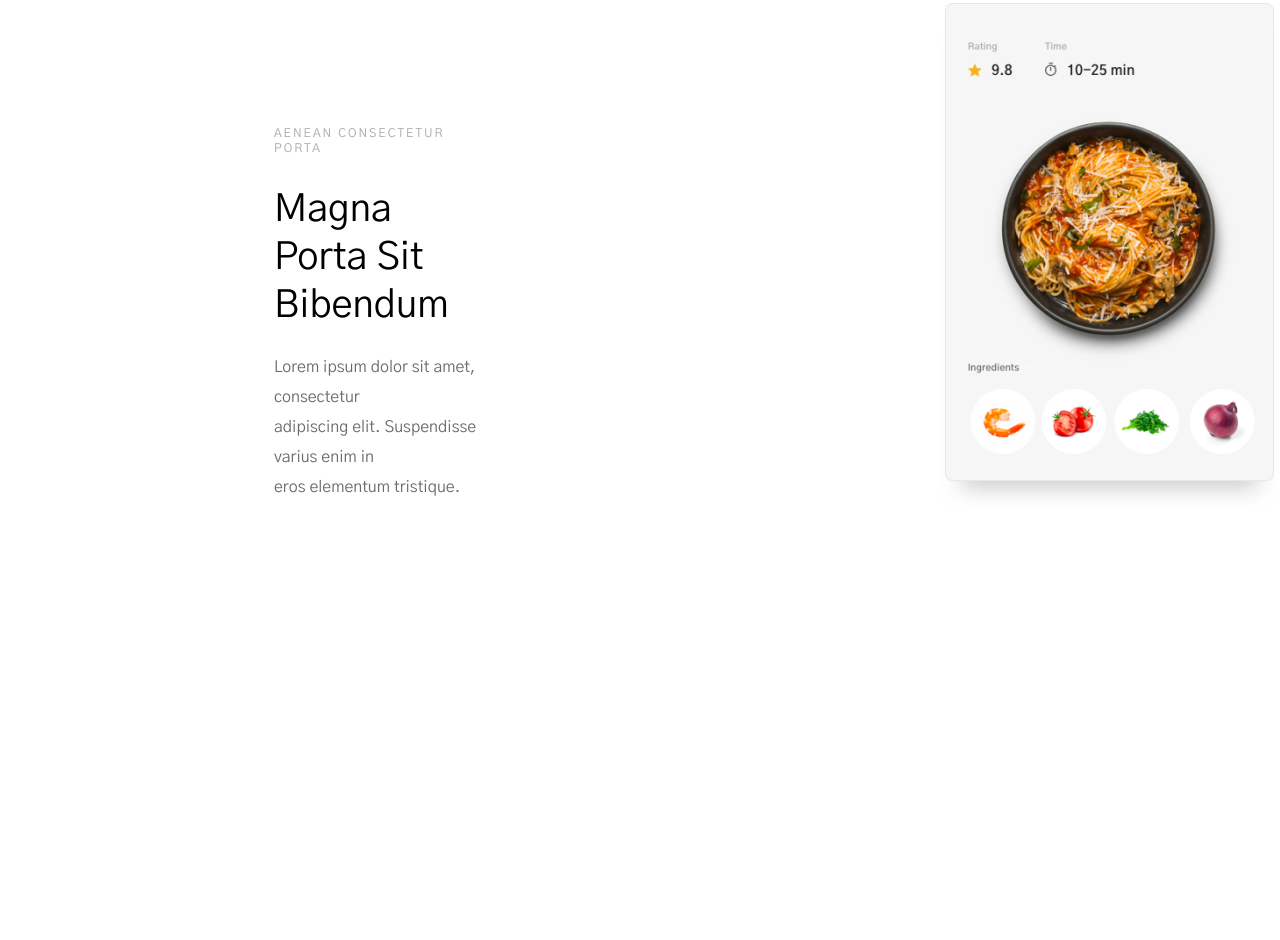
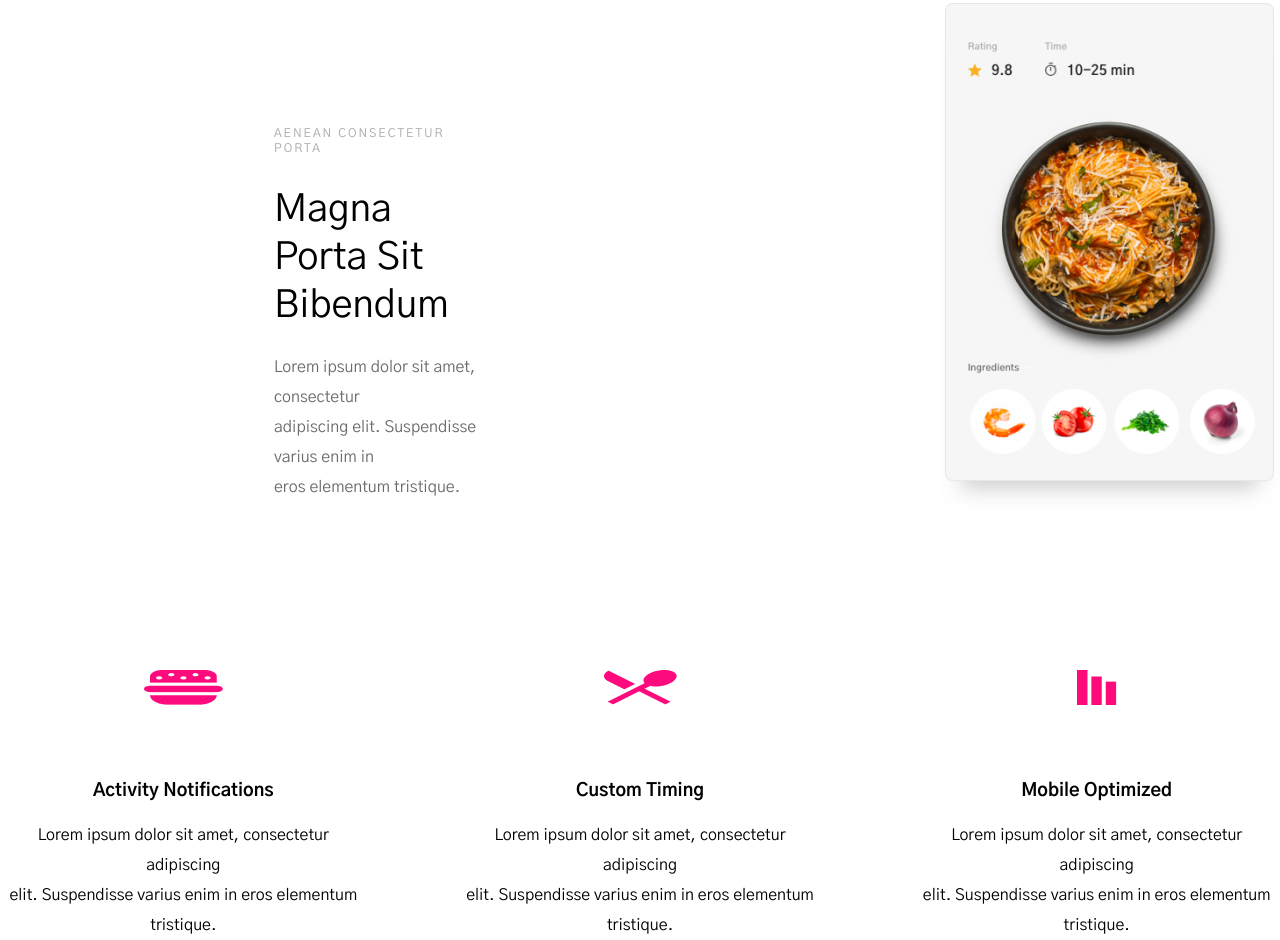
Before and after one commit to 1ogosh/Richard-Landing, a website: page src/index.html in a window 1280 px wide. Shown: the part 3300-4240 px from the top of the page. Before the commit the page ends 3811 px from the top, so only its background shows below. Drawn offline with Linux system fonts and the light colour scheme.

Commit message:
section-five

```diff
--- a/src/index.html
+++ b/src/index.html
@@ -78,6 +78,24 @@
 
     </div>
   </section>
+
+  <section class="section-five">
+    <div class="section-five-card1">
+      <img src="img/imgs/sect4img1.png" alt="1" class="section-five-img">
+      <h1 class="section-five-h1">Activity Notifications</h1>
+      <p class="section-five-p">Lorem ipsum dolor sit amet, consectetur  adipiscing <br> elit. Suspendisse varius enim in eros elementum <br> tristique.</p>
+    </div>
+    <div class="section-five-card2">
+      <img src="img/imgs/sect4img2.png" alt="2" class="section-five-img">
+      <h1 class="section-five-h1">Custom Timing</h1>
+      <p class="section-five-p">Lorem ipsum dolor sit amet, consectetur  adipiscing <br> elit. Suspendisse varius enim in eros elementum <br> tristique.</p>
+    </div>
+    <div class="section-five-card3">
+      <img src="img/imgs/sect4img3.png" alt="3" class="section-five-img">
+      <h1 class="section-five-h1">Mobile Optimized</h1>
+      <p class="section-five-p">Lorem ipsum dolor sit amet, consectetur  adipiscing <br> elit. Suspendisse varius enim in eros elementum <br> tristique.</p>
+    </div>
+  </section>
 </body>
 
 </html>
--- /dev/null
+++ b/src/scss/section-five.scss
@@ -0,0 +1,40 @@
+.section-five{
+  height: 210px;
+  margin-top: 159px;
+  display: flex;
+  justify-content: center;
+      &-card1{
+        max-width: 432px;
+        align-items: center;
+        display: flex;
+        flex-direction: column;
+        padding-right: 90px;
+ }
+      &-card2{
+        max-width: 432px;
+        align-items: center;
+        display: flex;
+        flex-direction: column;
+        padding-right: 90px;
+}
+      &-card3{
+        max-width: 432px;
+        align-items: center;
+        display: flex;
+        flex-direction: column;
+}
+
+&-h1{
+  margin-top: 75px;
+  font-weight: 700;
+  font-size: 18px;
+}
+
+&-p{
+  font-size: 16px;
+  line-height: 30px;
+  margin-top: 17px;
+  width: 371;
+  text-align: center;
+}
+}
--- a/src/scss/style.scss
+++ b/src/scss/style.scss
@@ -2,6 +2,7 @@
 @import 'section-two';
 @import 'section-three';
 @import 'section-four';
+@import 'section-five';
 
 *{
   margin: 0;
```
Also changed, not shown: src/css/section-five.css (added), src/css/style.css.
